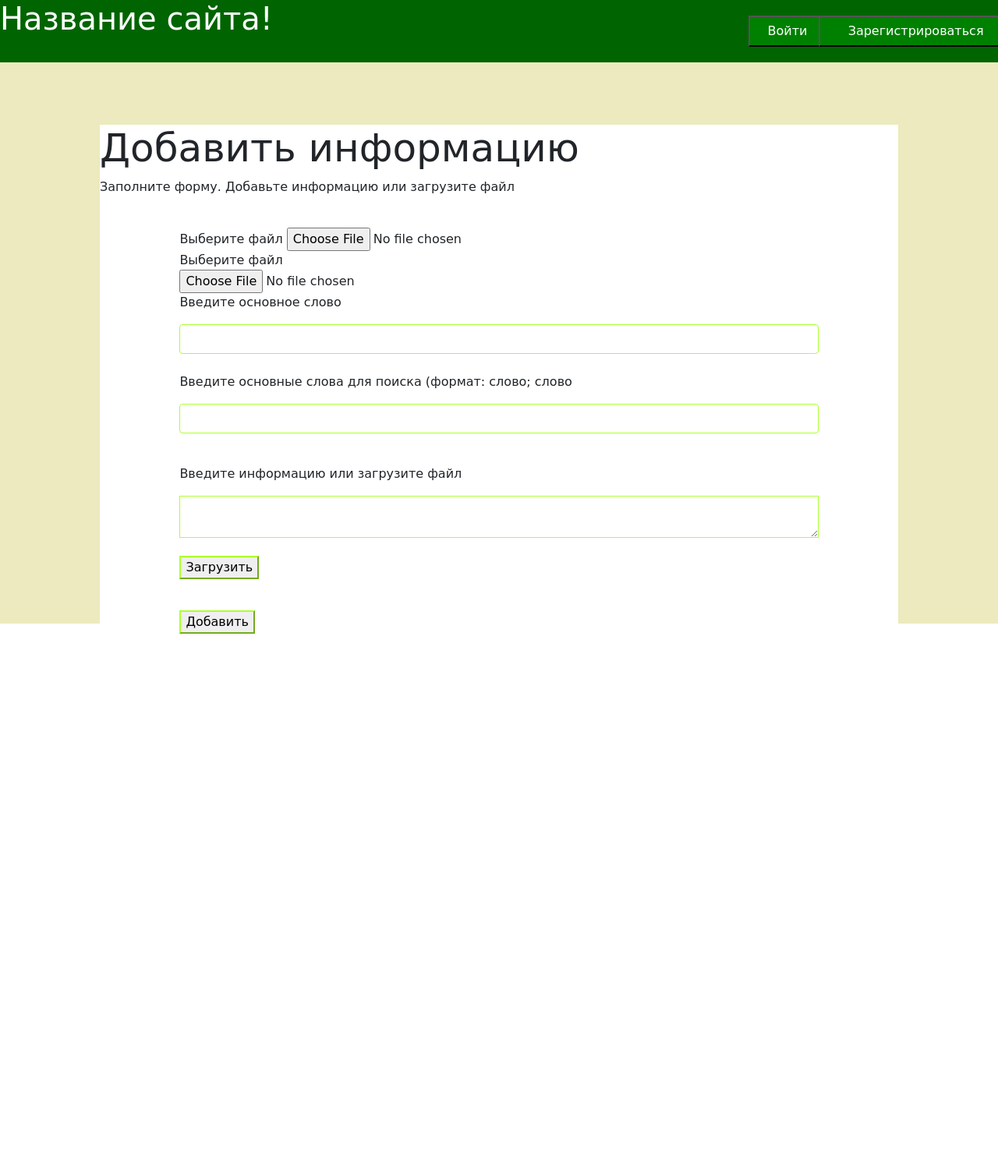
After one commit to MarKGit2021/web_project, a Flask app: page /add-new in a window 1280 px wide. The commit adds this page. Shown: the whole page at 78% size. Run offline with Flask 2, Linux system fonts and the light colour scheme; some libraries are stand-ins or nearby versions.

Commit message:
Форма для загрузки файлов и информации

```diff
--- /dev/null
+++ b/forms/add_form.py
@@ -0,0 +1,14 @@
+from flask_wtf import FlaskForm
+from wtforms import StringField, TextAreaField, SubmitField
+from wtforms.validators import DataRequired
+
+
+class AddForm(FlaskForm):
+    word = StringField('Введите основное слово', validators=[DataRequired()])
+    words = StringField('Введите основные слова для поиска (формат: слово; слово')
+    submit = SubmitField('Добавить')
+
+
+class AddTextForm(FlaskForm):
+    text = TextAreaField('Введите информацию или загрузите файл')
+    submit = SubmitField('Загрузить')
--- a/main.py
+++ b/main.py
@@ -1,4 +1,4 @@
-from flask import render_template, Flask
+from flask import render_template, Flask, request
 from flask_login import LoginManager
 from werkzeug.exceptions import abort
 from werkzeug.utils import redirect
@@ -8,6 +8,7 @@ from data.information import Information
 from data.words import Word
 from func.address_created import *
 from forms.search_form import SearchForm
+from forms.add_form import AddForm, AddTextForm
 from func.top_information import get_top_information
 
 db_session.global_init('db/db.db')
@@ -37,11 +38,33 @@ def search(word: str):
         return all_information(information, db)
 
 
-# def add_new_information():
-#         new_word = Word()
-#         new_word.word = word.strip()
-#         db.add(new_word)
-#         db.commit()
+@app.route('/add-new', methods=['POST', 'GET'])
+def add_new_information():
+    form = AddForm()
+    form1 = AddTextForm()
+    error = []
+    flag = True
+    text = ''
+    if request.method == 'POST':
+        if form.is_submitted():
+            if form1.is_submitted():
+                if form1.text.data.strip() != '':
+                    flag = False
+                    text = form1.text.data.strip()
+            if flag:
+                f = request.files['file']
+                text = f.read().strip()
+            word = form.word.data
+            words = form.words
+            return redirect(f'/search/{word}')
+    return render_template('add_information.html', form=form, form1=form1, errors=error)
+
+    # db = db_session.create_session()
+    # new_word = Word()
+    # new_word.word = word.strip()
+    # db.add(new_word)
+    # db.commit()
+
 
 def all_information(information, db):
     """
--- /dev/null
+++ b/templates/add_information.html
@@ -0,0 +1,42 @@
+{% extends "headline.html" %}
+
+{% block content %}
+<html lang="ru">
+<head>
+  <meta charset="utf-8">
+  <meta name="viewport" content="width=device-width, initial-scale=1">
+  <title></title>
+</head>
+<body>
+  <div class="content_block", style="font-family: 'Lobster', cursive;">
+    <h1 style="font-size: 50px;
+        font-family: 'Lobster', cursive;">Добавить информацию</h1>
+    <p>Заполните форму. Добавьте информацию или загрузите файл</p><br>
+    <div style="height: 100%; position: absolute; left: 10%;right: 10%;">
+    <form  action="" method="post" enctype="multipart/form-data">
+      <div class="form-group">
+                                    <label for="photo">Выберите файл</label>
+                                    <input type="file" class="form-control-file" id="photo" name="file">
+                                </div>
+    <label for="photo">Выберите файл</label><br>
+    <input type="file" class="form-control-file" id="photo" name="file1" style="left: 10%; height: 10%; border-color: greenyellow;">
+        {{ form.hidden_tag() }}
+        <br><p style="font-family: 'Lobster', cursive; left: 10%">{{ form.word.label }}</p>
+        {{ form.word(class="form-control", style="border-color: greenyellow; left: 10%; right: 10%; width: 100%;") }}<br>
+        <p>{{ form.words.label }}</p>
+        <p>{{ form.words(class="form-control", style="border-color: greenyellow; left: 10%; right: 10%; width: 100%;") }}</p><br>
+        {{ form1.hidden_tag() }}
+            <p>{{ form1.text.label }}</p>
+            <p  style="border-color: greenyellow; height: 50%;">{{ form1.text(class="form-control", class="search_area", style="border-color: greenyellow; width: 100%;") }}</p>
+            <p>{{ form1.submit(type="submit", class="search_area", style="border-color: greenyellow;") }}</p><br>
+              <p style="border-color: greenyellow; left: 10%; width: 20%; height: 10%;">{{ form.submit(type="submit", style="border-color: greenyellow;") }}</p><br>
+                {% for i in errors %}
+                <p class="error">{{ i }}</p>
+                {% endfor %}
+        </form>
+      </div>
+  </div>
+
+</body>
+</html>
+{% endblock %}
```
Also changed, not shown: templates/add_or_wiki_site.html (+3 -4 lines).
